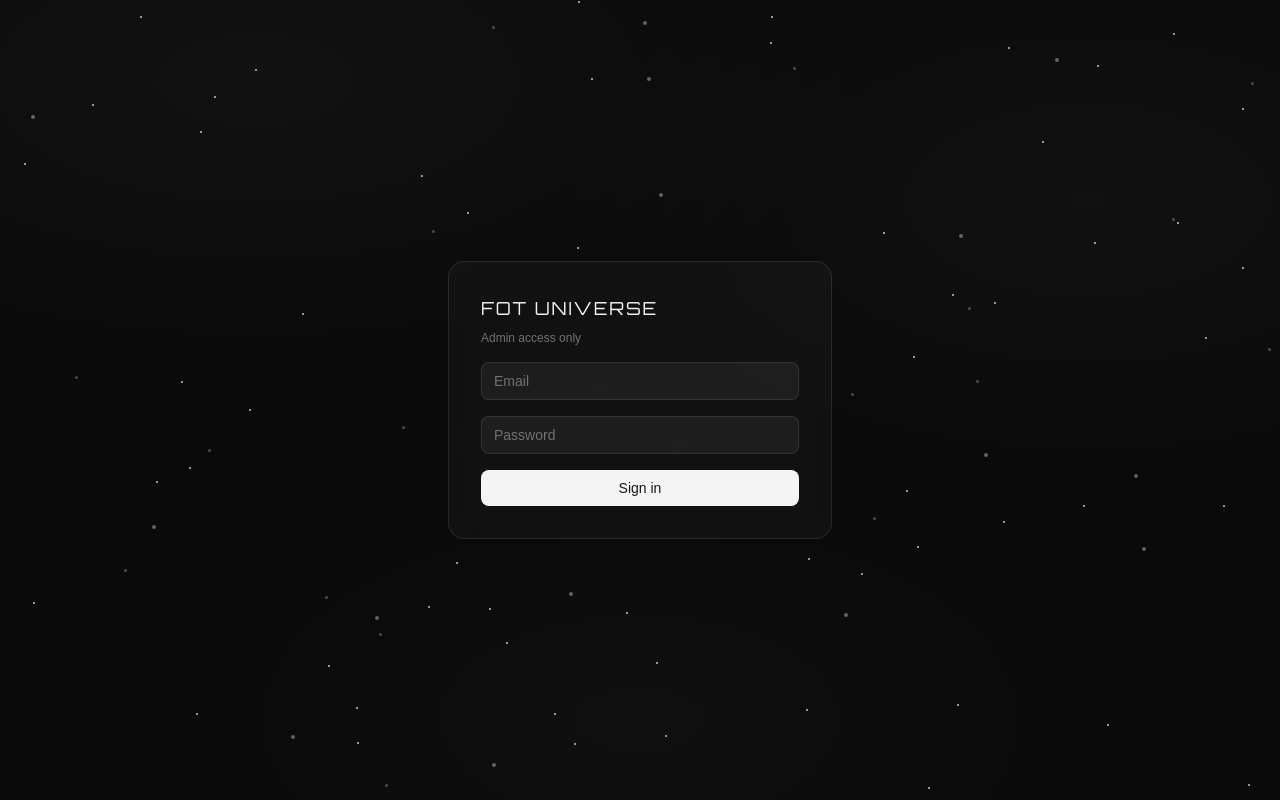
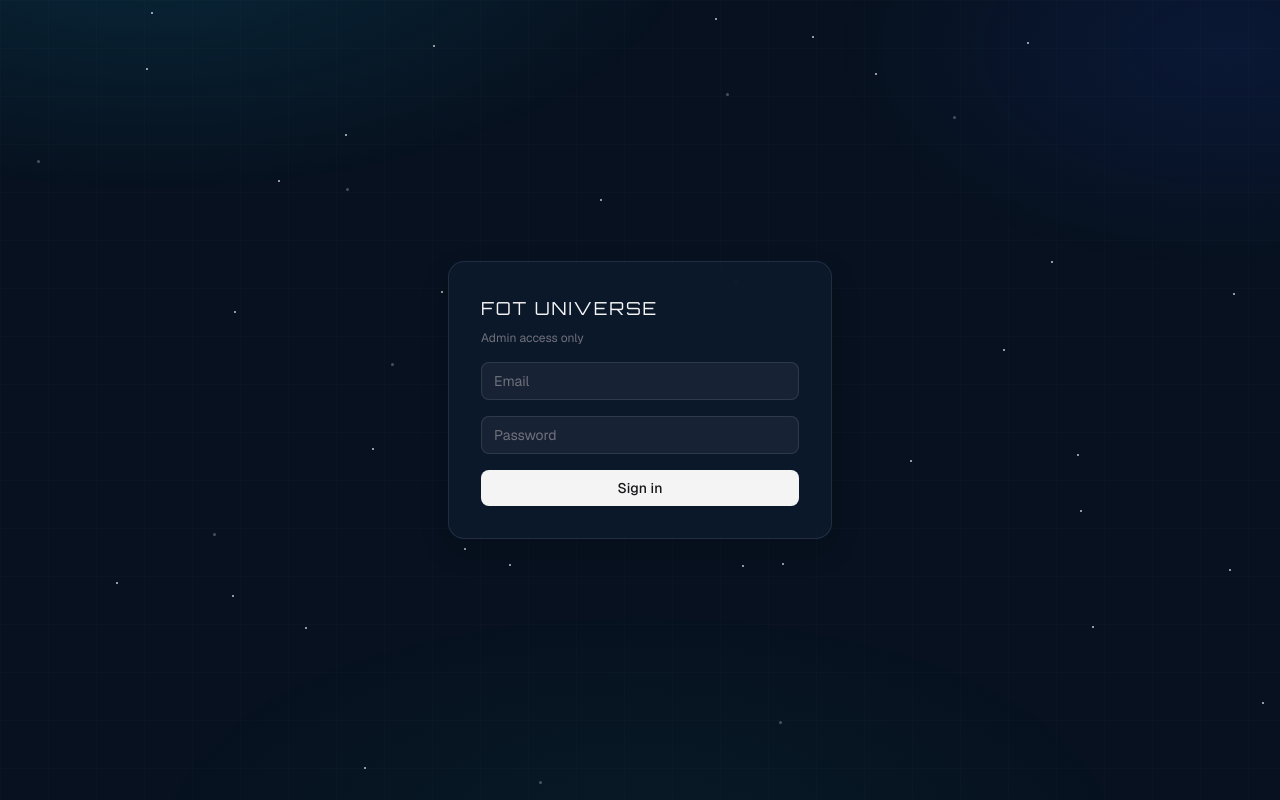
Before and after one commit to pgdanielfot/fot-universe, a Next.js app: page /admin/login in a window 1280 px wide. Built offline with nearby package versions, Linux system fonts and the light colour scheme.

Commit message:
Refresh knowledge centre visual design and admin access

```diff
--- a/src/app/globals.css
+++ b/src/app/globals.css
@@ -1,8 +1,8 @@
 @import "tailwindcss";
 
 :root {
-  --background: #0a0a0b;
-  --foreground: #f4f4f5;
+  --background: #07111f;
+  --foreground: #f8fafc;
 }
 
 @theme inline {
@@ -16,7 +16,7 @@
 body {
   background: var(--background);
   color: var(--foreground);
-  font-family: Arial, Helvetica, sans-serif;
+  font-family: var(--font-geist-sans), Arial, Helvetica, sans-serif;
 }
 
 @keyframes twinkle {
@@ -30,30 +30,32 @@ body {
 }
 
 .glass-panel {
-  background: rgba(255, 255, 255, 0.03);
-  border: 1px solid rgba(255, 255, 255, 0.1);
-  backdrop-filter: blur(10px);
+  background: rgba(15, 29, 48, 0.72);
+  border: 1px solid rgba(148, 163, 184, 0.16);
+  box-shadow: 0 12px 30px rgba(0, 0, 0, 0.14);
+  backdrop-filter: blur(16px);
 }
 
 .glow-title {
-  color: #f4f4f5;
-  text-shadow: 0 0 40px rgba(255, 255, 255, 0.12);
+  color: #f8fafc;
+  text-shadow: 0 0 34px rgba(125, 211, 252, 0.16);
 }
 
 .planet-card {
-  background: rgba(255, 255, 255, 0.03);
-  border: 1px solid rgba(255, 255, 255, 0.1);
+  background: rgba(255, 255, 255, 0.035);
+  border: 1px solid rgba(148, 163, 184, 0.14);
   transition: transform 0.2s ease, box-shadow 0.2s ease, border-color 0.2s ease, background 0.2s ease;
 }
 
 .planet-card:hover {
   transform: translateY(-2px);
-  border-color: rgba(255, 255, 255, 0.35);
-  background: rgba(255, 255, 255, 0.06);
-  box-shadow: 0 0 24px rgba(255, 255, 255, 0.08);
+  border-color: rgba(125, 211, 252, 0.42);
+  background: rgba(125, 211, 252, 0.07);
+  box-shadow: 0 12px 28px rgba(0, 0, 0, 0.18);
 }
 
 .hero-panel {
-  background: linear-gradient(180deg, rgba(255, 255, 255, 0.06), rgba(255, 255, 255, 0.02));
-  border: 1px solid rgba(255, 255, 255, 0.14);
+  background: linear-gradient(135deg, rgba(30, 58, 94, 0.72), rgba(15, 23, 42, 0.7));
+  border: 1px solid rgba(125, 211, 252, 0.2);
+  box-shadow: inset 0 1px rgba(255, 255, 255, 0.05), 0 18px 42px rgba(0, 0, 0, 0.18);
 }
--- a/src/app/page.tsx
+++ b/src/app/page.tsx
@@ -1,4 +1,5 @@
 import Image from "next/image";
+import Link from "next/link";
 import { createClient } from "@/lib/supabase/server";
 import { categoryStyle } from "@/lib/categoryStyle";
 import ChatBar from "@/components/ChatBar";
@@ -21,6 +22,15 @@ export default async function Home() {
 
   return (
     <div className="flex min-h-screen flex-col">
+      <header className="mx-auto flex w-full max-w-6xl items-center justify-between px-5 pt-5 sm:px-8 sm:pt-7">
+        <span className="text-xs font-semibold uppercase tracking-[0.22em] text-zinc-400">FOT</span>
+        <Link
+          href="/admin"
+          className="rounded-full border border-white/10 bg-white/[0.04] px-3 py-1.5 text-xs font-medium text-zinc-300 transition hover:border-sky-300/35 hover:bg-sky-300/10 hover:text-sky-100"
+        >
+          Admin access
+        </Link>
+      </header>
       <main className="mx-auto flex w-full max-w-6xl flex-1 flex-col px-5 pb-20 pt-10 sm:px-8 sm:pt-16">
         <section className="mx-auto mb-10 w-full max-w-3xl text-center sm:mb-12">
           <p className="mb-4 text-xs font-semibold uppercase tracking-[0.28em] text-zinc-500">
--- a/src/components/Starfield.tsx
+++ b/src/components/Starfield.tsx
@@ -18,30 +18,26 @@ function makeShadows(count: number, maxX: number, maxY: number) {
 }
 
 export default function Starfield() {
-  const small = useMemo(() => makeShadows(220, 2000, 2000), []);
-  const medium = useMemo(() => makeShadows(90, 2000, 2000), []);
-  const large = useMemo(() => makeShadows(40, 2000, 2000), []);
+  const small = useMemo(() => makeShadows(100, 2000, 2000), []);
+  const medium = useMemo(() => makeShadows(35, 2000, 2000), []);
 
   return (
-    <div className="pointer-events-none fixed inset-0 -z-10 overflow-hidden bg-[#0a0a0b]">
+    <div className="pointer-events-none fixed inset-0 -z-10 overflow-hidden bg-[#07111f]">
       <div
-        className="absolute inset-0 opacity-60"
+        className="absolute inset-0 opacity-80"
         style={{
           background:
-            "radial-gradient(ellipse 80% 60% at 20% 10%, rgba(255,255,255,0.06), transparent 60%), radial-gradient(ellipse 70% 60% at 85% 25%, rgba(255,255,255,0.05), transparent 60%), radial-gradient(ellipse 60% 50% at 50% 90%, rgba(255,255,255,0.04), transparent 60%)",
+            "radial-gradient(ellipse 70% 55% at 12% -10%, rgba(14,116,144,0.30), transparent 62%), radial-gradient(ellipse 50% 45% at 96% 6%, rgba(30,64,175,0.20), transparent 62%), radial-gradient(ellipse 60% 45% at 50% 105%, rgba(15,118,110,0.12), transparent 65%)",
         }}
       />
+      <div className="absolute inset-0 opacity-[0.18] [background-image:linear-gradient(rgba(148,163,184,0.13)_1px,transparent_1px),linear-gradient(90deg,rgba(148,163,184,0.13)_1px,transparent_1px)] [background-size:48px_48px]" />
       <div
-        className="absolute inset-0 animate-[twinkle_6s_ease-in-out_infinite]"
+        className="absolute inset-0 animate-[twinkle_6s_ease-in-out_infinite] opacity-60"
         style={{ width: 2, height: 2, borderRadius: "9999px", boxShadow: small }}
       />
       <div
-        className="absolute inset-0 animate-[twinkle_8s_ease-in-out_infinite_1s]"
+        className="absolute inset-0 animate-[twinkle_8s_ease-in-out_infinite_1s] opacity-50"
         style={{ width: 3, height: 3, borderRadius: "9999px", boxShadow: medium }}
-      />
-      <div
-        className="absolute inset-0 animate-[twinkle_10s_ease-in-out_infinite_2s]"
-        style={{ width: 4, height: 4, borderRadius: "9999px", boxShadow: large }}
       />
     </div>
   );
```
